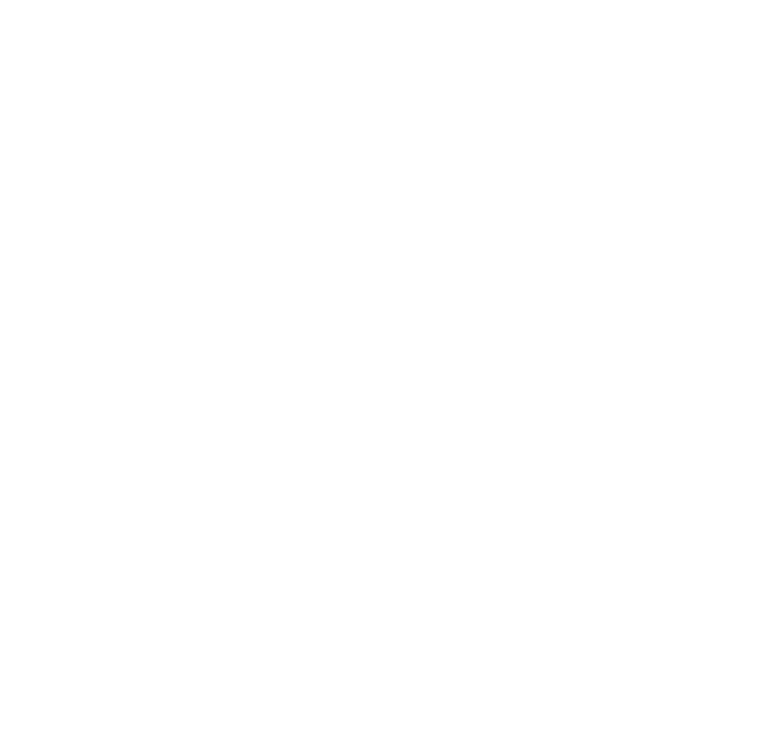
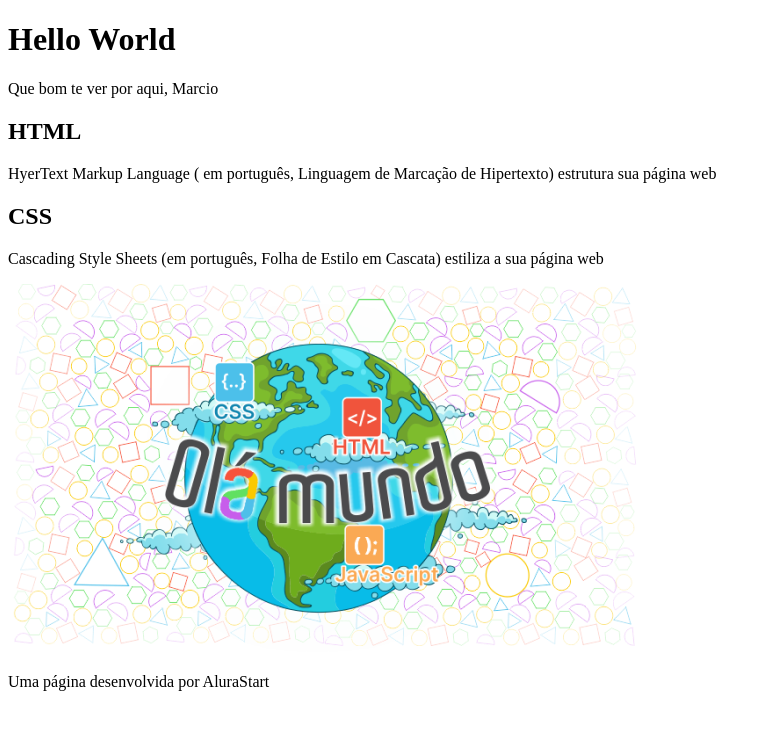
Before and after one commit to MarcioHernani/Hello-World, a plain HTML site: page index.html in a window 1280 px wide. Shown: the whole page, without its empty margins (0-771 px from the left). Drawn offline with Linux system fonts and the light colour scheme.

Commit message:
Finalizando a página HTML

```diff
--- a/index.html
+++ b/index.html
@@ -6,6 +6,24 @@
     <title>Hello World</title>
 </head>
 <body>
+    <header>
+        <h1>Hello World</h1>
+        <p>Que bom te ver por aqui, Marcio</p>
 
+    </header>
+
+    <section>
+        <h2>HTML</h2>
+        <P>HyerText Markup Language ( em português, Linguagem de Marcação de Hipertexto) estrutura sua página web</P>
+
+        <h2>CSS</h2>
+        <p>Cascading Style Sheets (em português, Folha de Estilo em Cascata) estiliza a sua página web</p>
+        <img src="imagem/Olá Mundo.png" alt="Imagem com figuras geométricas ao fundo e uma figura do planeta Terra a frente, com a inscrição Olá Mundo em letras coloridas ">
+    </section>
+
+    <footer>
+        <p>Uma página desenvolvida por AluraStart</p>
+
+    </footer>
 </body>
 </html>
```
Also changed, not shown: Imagem/Olá Mundo.png (added).
